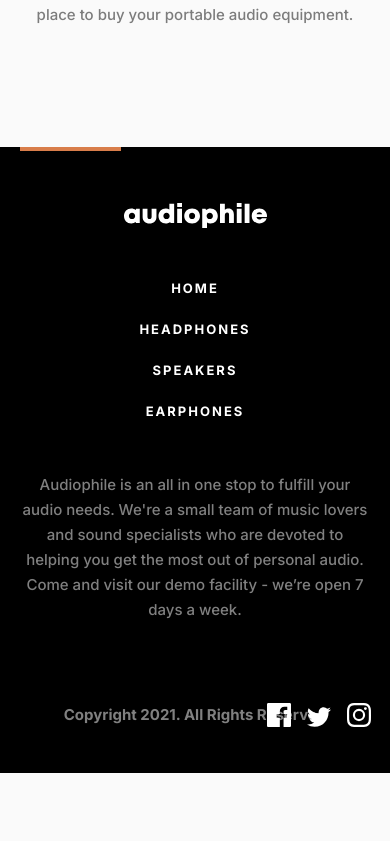
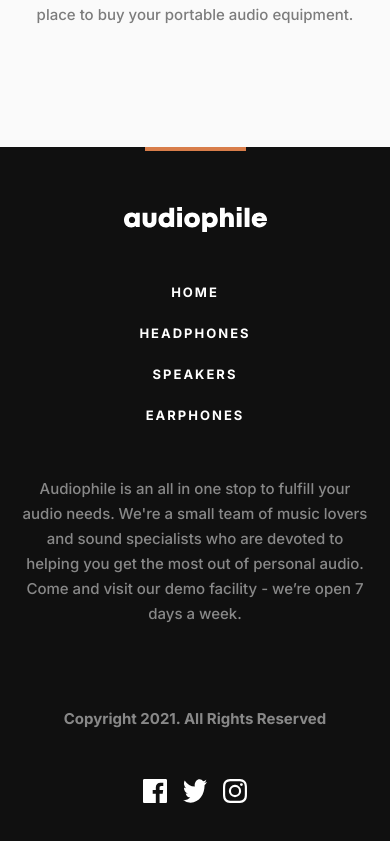
Before and after one commit to Cotne2003/audiophile-ecommerce-website, a Next.js app: page / in a window 390 px wide. Shown: the part 4121-4962 px from the top of the page. Before the commit the page ends 4894 px from the top, so only its background shows below. Built offline with nearby package versions, Linux system fonts and the light colour scheme.

Commit message:
added full home page styles

```diff
--- a/components/footer/Footer.tsx
+++ b/components/footer/Footer.tsx
@@ -12,6 +12,7 @@ import INSTicon from "/public/assets/shared/desktop/icon-instagram.svg";
 const Footer = () => {
   return (
     <div className={styles.FooterContainer}>
+      <div className={styles.orangeBorder}></div>
       <div className={styles.NavbarContainer}>
         <Link href={"/"}>
           <Logo display={"footer"} src={logo.src} alt="logo" />
@@ -32,6 +33,7 @@ const Footer = () => {
           </Link>
         </div>
       </div>
+
       <div className={styles.TextAndIcons}>
         <p className={styles.Text}>
           Audiophile is an all in one stop to fulfill your audio needs. We're a
@@ -45,8 +47,14 @@ const Footer = () => {
           <img src={INSTicon.src} alt="INSTicon" className={styles.icon} />
         </div>
       </div>
-      <p className={styles.copy}>Copyright 2021. All Rights Reserved</p>
-      <div className={styles.orangeBorder}></div>
+      <div className={styles.copyAndMobileIcons}>
+        <p className={styles.copy}>Copyright 2021. All Rights Reserved</p>
+        <div className={styles.mobileIcons}>
+          <img src={FBicon.src} alt="FBicon" className={styles.icon} />
+          <img src={TWicon.src} alt="TWicon" className={styles.icon} />
+          <img src={INSTicon.src} alt="INSTicon" className={styles.icon} />
+        </div>
+      </div>
     </div>
   );
 };
--- a/components/footer/FooterStyles.module.css
+++ b/components/footer/FooterStyles.module.css
@@ -1,5 +1,5 @@
 .FooterContainer {
-  background-color: black;
+  background: #101010;
   padding: 7.5rem 10% 4.8rem;
   position: relative;
 }
@@ -40,6 +40,12 @@
 .icon {
   cursor: pointer;
   position: relative;
+  transition: ease 0.1s;
+}
+
+.icon:hover {
+  filter: brightness(0) saturate(100%) invert(45%) sepia(83%) saturate(384%)
+    hue-rotate(338deg) brightness(105%) contrast(84%);
 }
 
 .copy {
@@ -58,6 +64,10 @@
   top: 0;
   left: 10%;
   background: #d87d4a;
+}
+
+.mobileIcons {
+  display: none;
 }
 
 @media (max-width: 1023px) {
@@ -93,7 +103,7 @@
   }
 }
 
-@media (max-width: 1023px) {
+@media (max-width: 767px) {
   .FooterContainer {
     text-align: center;
   }
@@ -110,4 +120,30 @@
   .TextAndIcons {
     margin-top: 4.8rem;
   }
+
+  .mobileIcons {
+    display: block;
+    display: flex;
+    gap: 1.6rem;
+  }
+
+  .icons {
+    display: none;
+  }
+
+  .orangeBorder {
+    position: static;
+    margin: -5.6rem auto 0;
+  }
+
+  .NavbarContainer {
+    margin-top: 5.6rem;
+  }
+
+  .copyAndMobileIcons {
+    display: flex;
+    flex-direction: column;
+    gap: 4.8rem;
+    align-items: center;
+  }
 }
```
